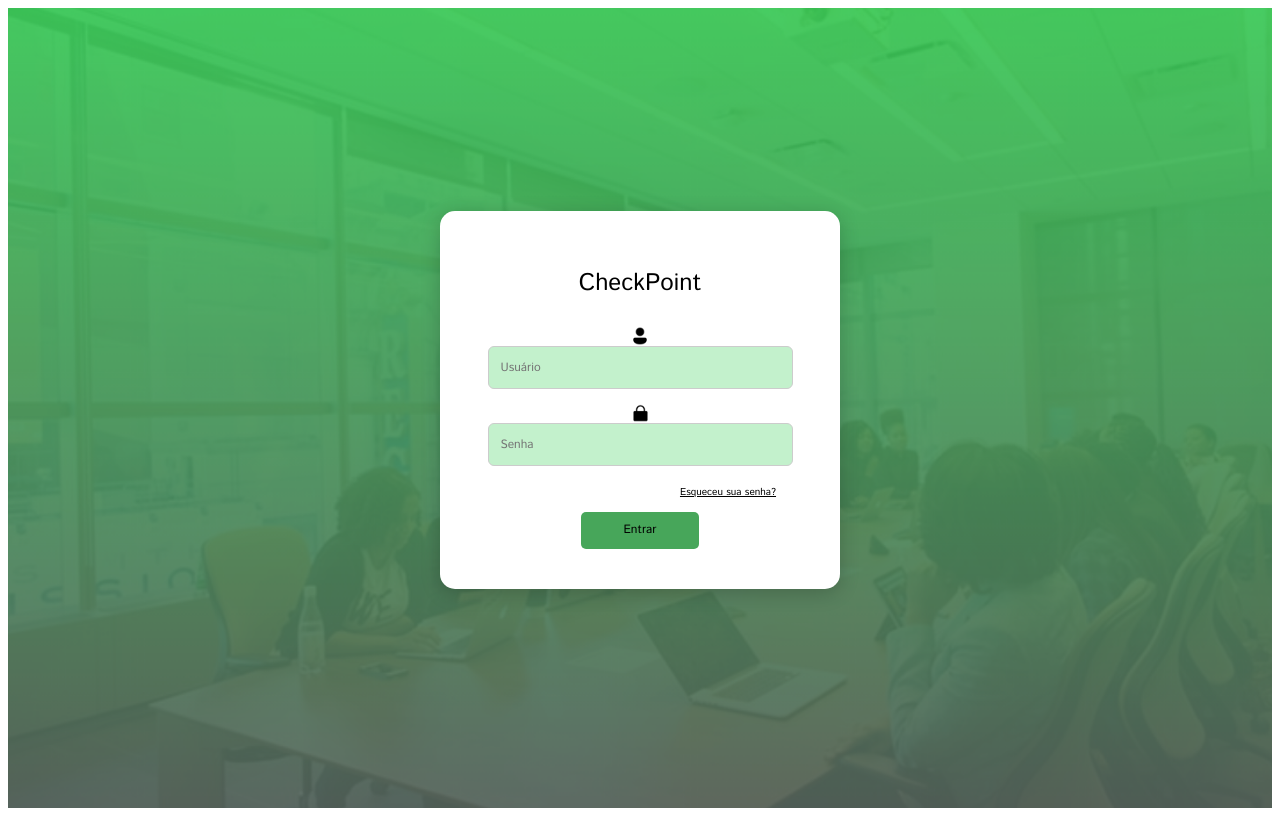
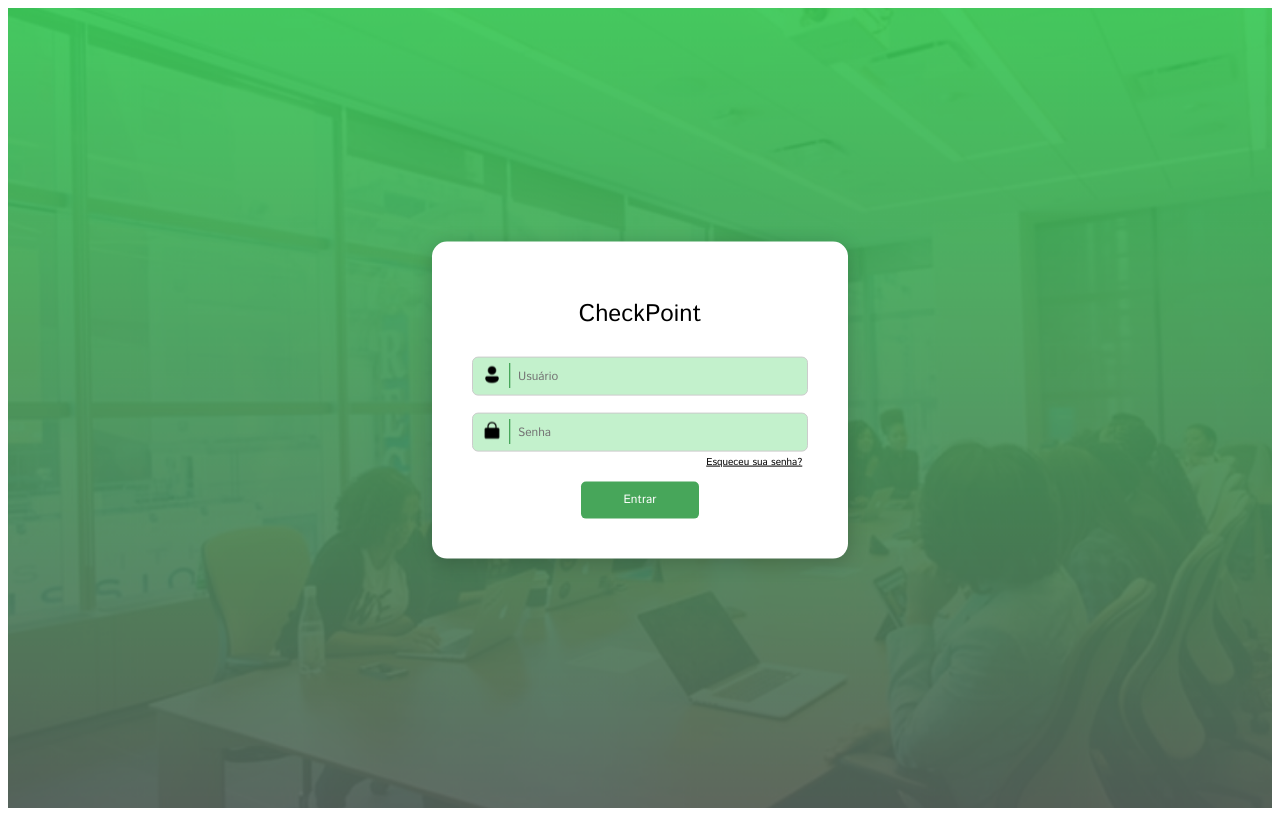
Before and after one commit to josefernandob/CheckPoint, a React (Vite) app: page / in a window 1280 px wide. Built offline with nearby package versions, Linux system fonts and the light colour scheme.

Commit message:
deploy1.1

```diff
--- a/src/pages/Login/Login.jsx
+++ b/src/pages/Login/Login.jsx
@@ -14,16 +14,25 @@ export function Login() {
 
             <div className={styles.Inputs}>
 
+                <div className={styles.User}>
             <img src="/src/assets/User.svg" />
+                <p> | </p>
                 <input type="text" placeholder="Usuário" />
+
+                </div>
+
+                <div className={styles.Senha}>
+            <img src="/src/assets/Lock.svg" />
+              <p> | </p>
+                <input type="text" placeholder="Senha" />
+                </div>
+
+            </div>
+            <a href="#">Esqueceu sua senha?</a>
 
 
 
-            <img src="/src/assets/Lock.svg" />
-                <input type="text" placeholder="Senha" />
 
-            </div>
-            <a href="#">Esqueceu sua senha?</a>
             <button type="submit">Entrar</button>
 
         </form>
--- a/src/pages/Login/Login.module.css
+++ b/src/pages/Login/Login.module.css
@@ -62,7 +62,7 @@
     font-size: 0.75rem;
     font-weight: 400;
     line-height: 100%;
-    color:var(--allblack);
+    color:var(--branquinho);
     border-radius: 5px;
     width: 7.35rem;
     height: 2.325rem;
@@ -75,6 +75,42 @@
     font-size: 0.625rem;
     line-height: 100%;
     color: var(--allblack);
-    margin-left: 55%;
-    margin-top: -3%;
+    margin-left: 68%;
+    margin-top: -8%;
   }
+
+.User , .Senha {
+  display: flex;
+  align-items: center;
+  position: relative;
+
+
+}
+
+.User img,
+.Senha img {
+  position: absolute;
+  margin-left: 10px;
+  transform: translateY(-50%);
+  width: 20px;
+  height: 20px;
+  pointer-events: none;
+}
+
+.User input,
+.Senha input {
+  padding: 10px 10px 10px 45px
+
+}
+
+.User p,
+.Senha p {
+  position: absolute;
+  left: 35px;
+  top: 50%;
+  transform: translateY(-85%);
+  margin: 0px;
+  color: var(--verde-01);
+  font-size: 26.5px;
+  pointer-events: none;
+}
```
